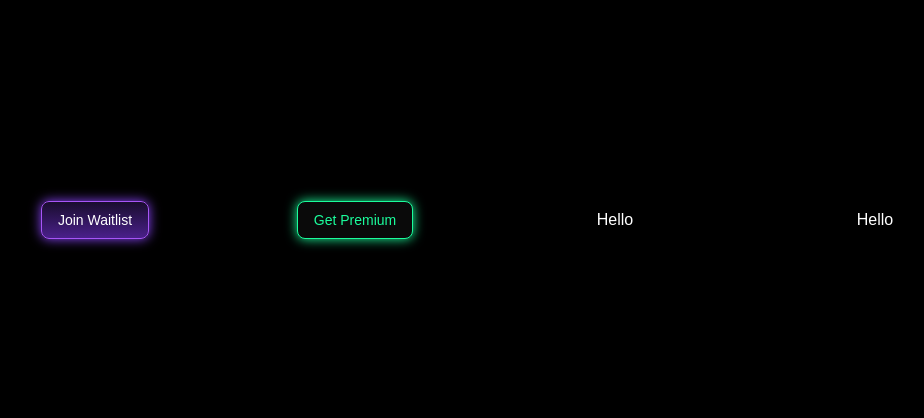
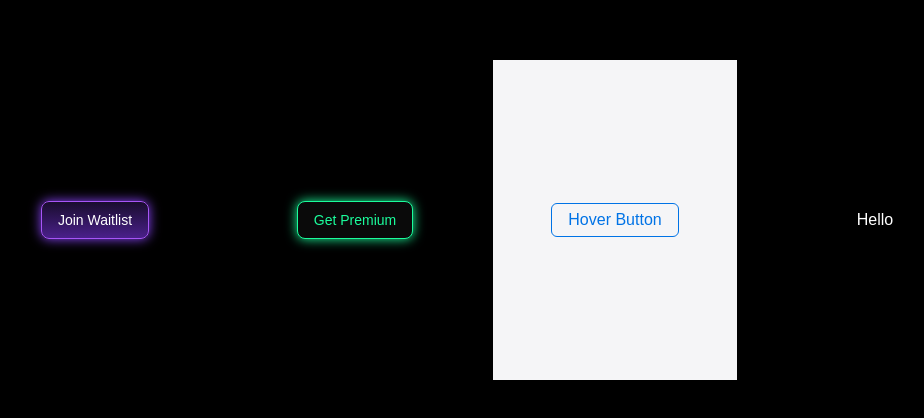
Before and after one commit to Ayusht0mar/components, a Next.js app: page /buttons in a window 1280 px wide. Shown: the top 418 px of the page, without its empty margins (155-1079 px from the left). Built offline with nearby package versions, Linux system fonts and the light colour scheme.

Commit message:
Buttons added

```diff
--- a/src/app/(components)/buttons/page.tsx
+++ b/src/app/(components)/buttons/page.tsx
@@ -14,9 +14,9 @@ const Buttons = () => {
                         Get Premium
                     </button>
                 </div>
-                <div className="bg-black h-80 flex justify-center">
-                    <button className="text-white">
-                        Hello
+                <div className="bg-[#F5F5F7] h-80 flex justify-center items-center">
+                    <button className="text-[#0073e6] border border-[#0073e6] px-4 py-2 leading-none hover:bg-[#0073e6] hover:text-white rounded-md">
+                        Hover Button
                     </button>
                 </div>
                 <div className="bg-black h-80 flex justify-center">
```
